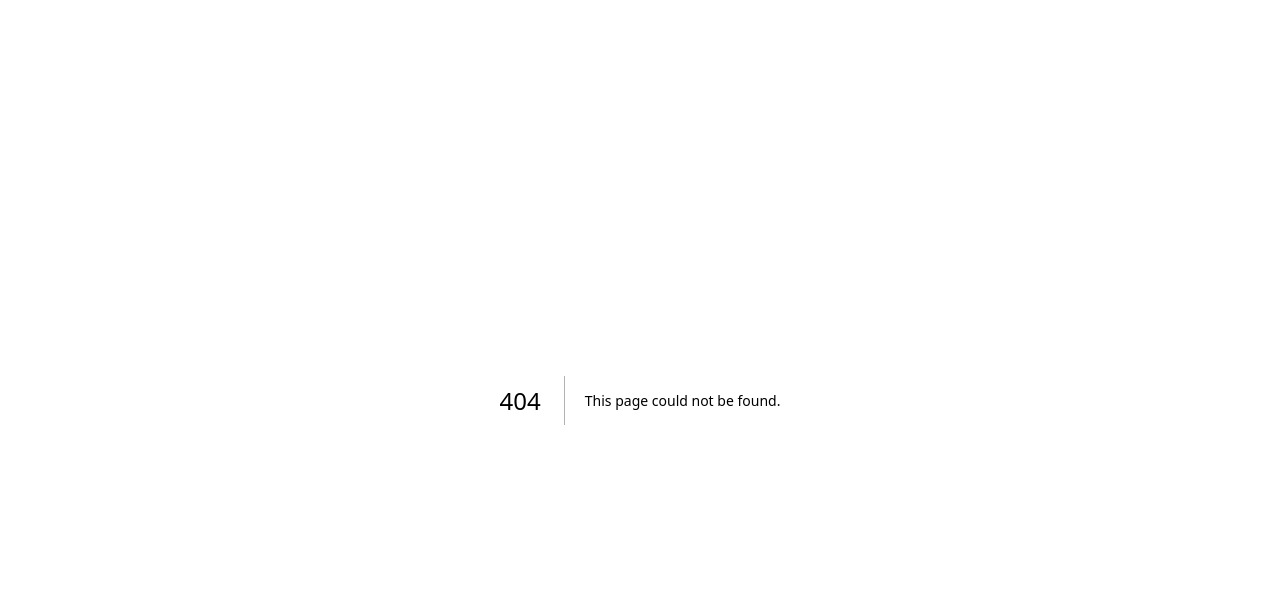
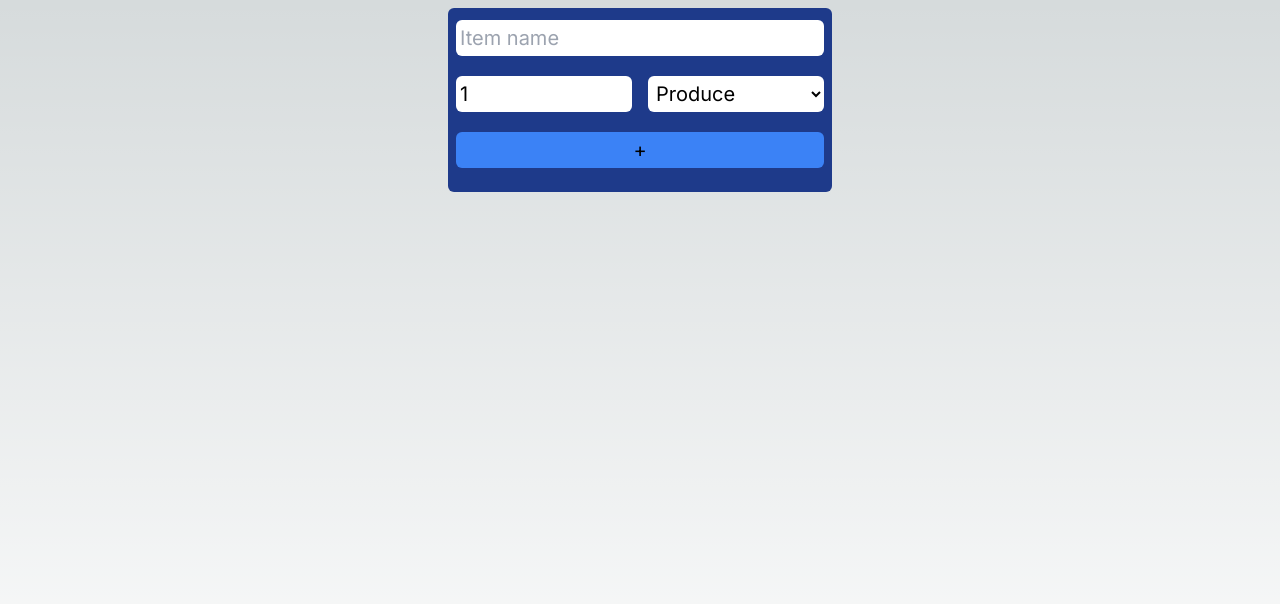
Before and after one commit to zzha142/cprg306-assignments, a Next.js app: page /week-4 in a window 1280 px wide. Before the commit this address had no page. Shown: the top 604 px of the page. Built offline with nearby package versions, Linux system fonts and the light colour scheme.

Commit message:
week4
added week4 assignment page

```diff
--- a/app/page.js
+++ b/app/page.js
@@ -9,6 +9,7 @@
       <ul>
         <li><Link className={linkStyles} href="./week-2/">Week 2 Assignment</Link></li>
         <li><Link className={linkStyles} href="./week-3/">Week 3 Assignment</Link></li>
+        <li><Link className={linkStyles} href="./week-4/">Week 4 Assignment</Link></li>
       </ul>
     </main>
   );
--- /dev/null
+++ b/app/week-4/new-item.js
@@ -0,0 +1,74 @@
+"use client"
+
+import { useState } from "react";
+
+export default function NewItem(){
+    const formStyles = "block mb-4 rounded-md bg-white text-xl w-full mt-1 p-1 mx-auto flex-1 focus:outline-none focus:ring-4 focus:ring-blue-600";
+    const [name, setName] = useState("");
+    const [quantity, setQuantity] = useState(1);
+    const [category, setCategory] = useState("Produce");
+
+    const handleSubmit = (event) => {
+        event.preventDefault();
+
+        const newEvent = {
+            name,
+            quantity,
+            category,
+        };
+        console.log(newEvent);
+        alert(`Added item: ${newEvent.name}, quantity: ${newEvent.quantity}, category: ${newEvent.category}`);
+
+        setName("");
+        setQuantity(1);
+        setCategory("Produce");
+    }
+
+    const handleNameChange = (event) => {
+        setName(event.target.value);
+    }
+
+    const handleQuantityChange = (event) => {
+        setQuantity(event.target.value);
+    }
+
+    const handleCategoryChange = (event) => {
+        setCategory(event.target.value);
+    }
+
+    return(
+        <>
+            <div className="flex items-center justify-center w-1/3 h-1/4 mx-auto">
+                <form className="p-2 m-4 bg-blue-900 text-black max-w-sm w-full rounded-md" onSubmit={handleSubmit}>
+                    <div>
+                        <input className={formStyles} placeholder="Item name" type="text" required onChange={handleNameChange} value={name}></input>
+                    </div>
+                    <div className="flex space-x-4 w-full">
+                        <input className={formStyles} type="number" min="1" max="99" required onChange={handleQuantityChange} value={quantity}></input>
+                        <select className={formStyles} name="category" value={category} required onChange={handleCategoryChange} >
+                            <option value="">Select a category</option>
+                            <option value="Produce">Produce</option>
+                            <option value="Dairy">Dairy</option>
+                            <option value="Bakery">Bakery</option>
+                            <option value="Meat">Meat</option>
+                            <option value="Frozen Foods">Frozen Foods</option>
+                            <option value="Canned Goods">Canned Goods</option>
+                            <option value="Dry Goods">Dry Goods</option>
+                            <option value="Beverages">Beverages</option>
+                            <option value="Snacks">Snacks</option>
+                            <option value="Household">Household</option>
+                            <option value="Other">Other</option>
+                        </select>
+                    </div>
+                    <div>
+                        <button className="block mb-4 rounded-md text-xl mx-auto mt-1 p-1 bg-blue-500 hover:bg-blue-600 w-full"
+                                type="submit">
+                            +
+                        </button>
+                    </div>
+                </form>
+            </div>
+        </>
+
+    )
+}
--- /dev/null
+++ b/app/week-4/page.js
@@ -0,0 +1,10 @@
+import NewItem from "./new-item";
+
+
+export default function Page(){
+    return(
+        <main className="h-screen">
+            <NewItem />
+        </main>
+    )
+}
```
